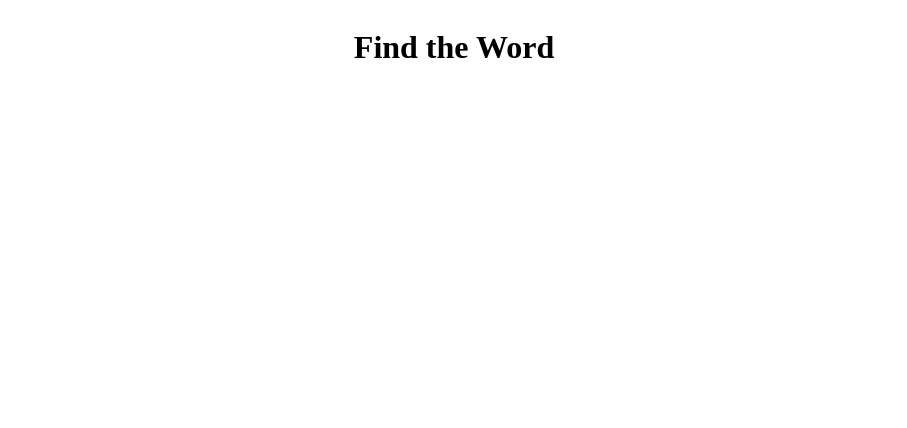
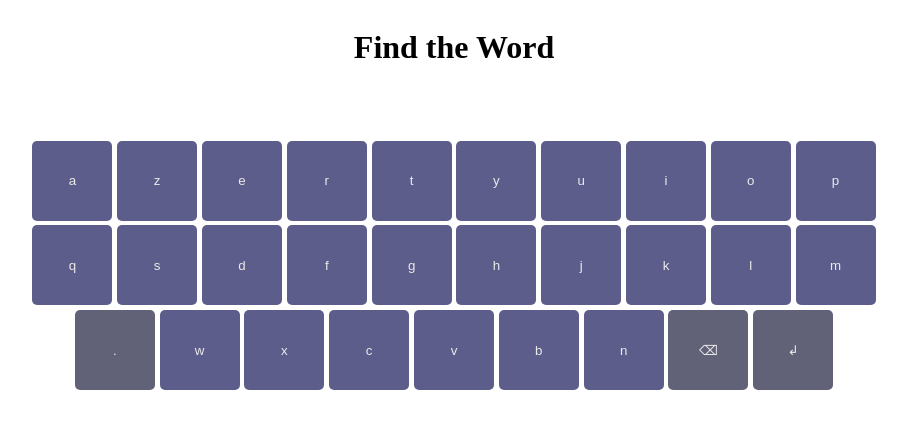
Before and after one commit to Nofinu/wordle, a plain HTML site: page index.html in a window 1280 px wide. Shown: the whole page, without its empty margins (186-1093 px from the left). Drawn offline with Linux system fonts and the light colour scheme; no server answers.

Commit message:
ajout du clavier sous le jeu

```diff
--- a/index.html
+++ b/index.html
@@ -14,6 +14,45 @@
         <div class="container">
         </div>
 
+
+        <div class="keyBoardContainer">
+            <div class="keyRow">
+                <button id="btnA">a</button>
+                <button id="btnZ">z</button>
+                <button id="btnE">e</button>
+                <button id="btnR">r</button>
+                <button id="btnT">t</button>
+                <button id="btnY">y</button>
+                <button id="btnU">u</button>
+                <button id="btnI">i</button>
+                <button id="btnO">o</button>
+                <button id="btnP">p</button>
+            </div>
+            <div class="keyRow">
+                <button id="btnQ">q</button>
+                <button id="btnS">s</button>
+                <button id="btnD">d</button>
+                <button id="btnF">f</button>
+                <button id="btnG">g</button>
+                <button id="btnH">h</button>
+                <button id="btnJ">j</button>
+                <button id="btnK">k</button>
+                <button id="btnL">l</button>
+                <button id="btnM">m</button>
+            </div>
+            <div class="keyRow">
+                <button class="btnSpecial">.</button>
+                <button id="btnW">w</button>
+                <button id="btnX">x</button>
+                <button id="btnC">c</button>
+                <button id="btnV">v</button>
+                <button id="btnB">b</button>
+                <button id="btnN">n</button>
+                <button class="btnSpecial">⌫</button>
+                <button class="btnSpecial">↲</button>
+            </div>
+        </div>
+
         <div id="myModal" class="modal">
 
             <!-- Modal content -->
--- a/script.js
+++ b/script.js
@@ -1,4 +1,5 @@
 const container = document.querySelector(".container")
+
 
 let entry = []
 let lastEntry = []
@@ -106,6 +107,26 @@ function init (){
         }
         container.appendChild(divWord)
     }
+
+   document.addEventListener("click",e=>{
+        let key = e.target.innerText
+
+        if(trys<=5){
+            if(isLetter(key) && entry.length < word.length){
+                entry.push(key)
+                putLetter()
+            }
+            if (key === '⌫') {
+                entry.pop()
+                putLetter()
+            }
+            if(key === '↲'){
+                if(entry.length == word.length){
+                    wordValidation()
+                }
+            }
+        }
+   })
 }
 
 function selectLetter (){
@@ -175,11 +196,25 @@ function wordValidation(){
         showResume()
     }else{
         for(let i = 0; i<letter.length;i++){
+            console.log("entry :"+entry[i]+" word :"+word[i])
             if(entry[i] === word[i]){
                 letter[i].setAttribute("class","letter good")
+
+                let letterWord = entry[i].toLocaleUpperCase()
+                let btn = document.querySelector(`#btn${letterWord}`)
+                btn.setAttribute("class","good")
             }
             else if(word.includes(entry[i])){
                 letter[i].setAttribute("class","letter misplaced")
+
+                let letterWord = entry[i].toLocaleUpperCase()
+                let btn = document.querySelector(`#btn${letterWord}`)
+                btn.setAttribute("class","misplaced")
+            }else if(!word.includes(entry[i])){
+                let letterWord = entry[i].toLocaleUpperCase()
+                let btn = document.querySelector(`#btn${letterWord}`)
+                btn.setAttribute("class","disabled")
+                btn.disabled = true
             }
         }
     }
@@ -225,6 +260,7 @@ console.log(modal);
 
 document.addEventListener("keydown",(event)=>{
     let key = event.key
+    console.log(key)
     if(trys<=5){
         if(isLetter(key) && entry.length < word.length){
             entry.push(key)
--- a/style.css
+++ b/style.css
@@ -40,15 +40,19 @@ div[class^="word"]{
 }
 
 .good{
-    background-color: rgba(20, 165, 20, 0.6);
+    background-color: rgba(20, 165, 20, 0.6) !important;
 }
 
 .misplaced{
-    background-color: rgba(207, 207, 10,0.6);
+    background-color: rgba(207, 207, 10,0.6) !important;
 }
 
 .wrong{
-    background-color: rgba(221, 2, 2,0.6);
+    background-color: rgba(221, 2, 2,0.6) !important;
+}
+
+.disabled{
+    background-color: rgba(103, 103, 103, 0.694) !important;
 }
 
 .square{
@@ -104,3 +108,32 @@ div[class^="word"]{
     text-decoration: none;
     cursor: pointer;
   }
+
+
+/* keyboard button */
+
+.keyBoardContainer{
+    margin-top: 3rem;
+    width: 80%;
+}
+
+.keyRow{
+    width: 100%;
+    display: flex;
+    justify-content: center;
+    gap: 0.3rem;
+    margin-top: 0.3rem;
+}
+
+.keyRow>button{
+    height: 80px;
+    width: 80px;
+    background-color: rgba(20, 20, 87, 0.687);
+    color: rgb(234, 234, 234);
+    border: none;
+    border-radius: 5px;
+}
+
+.keyRow>.btnSpecial{
+     background-color: rgba(62, 62, 90, 0.815);
+}
```
